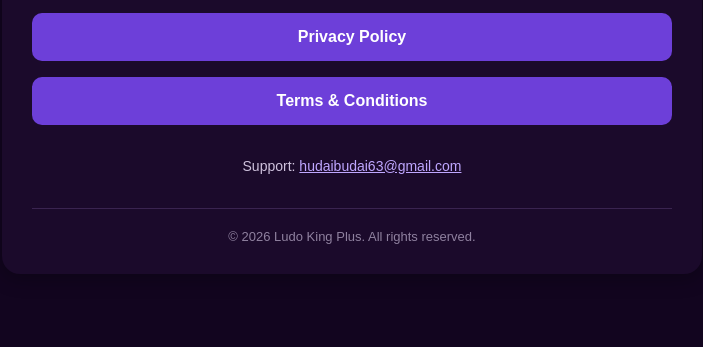
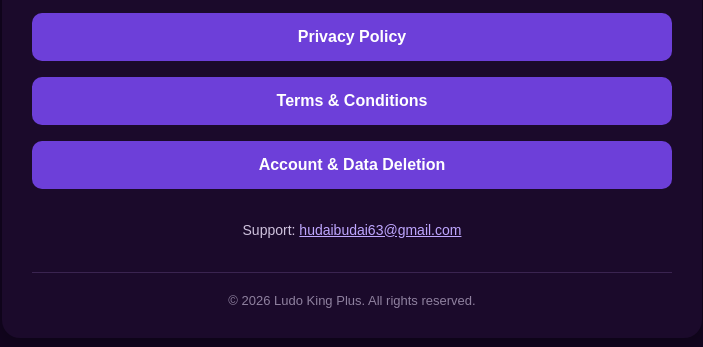
Before and after one commit to duetkhan/ludo-king-plus-legal, a plain HTML site: page index.html in a window 1280 px wide. Shown: the part 169-516 px from the top of the page, without its empty margins (288-991 px from the left). Drawn offline with Linux system fonts and the light colour scheme.

Commit message:
Add link for Account & Data Deletion

```diff
--- a/index.html
+++ b/index.html
@@ -91,6 +91,10 @@
             Terms &amp; Conditions
         </a>
 
+        <a class="button" href="data-deletion.html">
+            Account &amp; Data Deletion
+        </a>
+
         <p class="email">
             Support:
             <a href="mailto:hudaibudai63@gmail.com">
```
